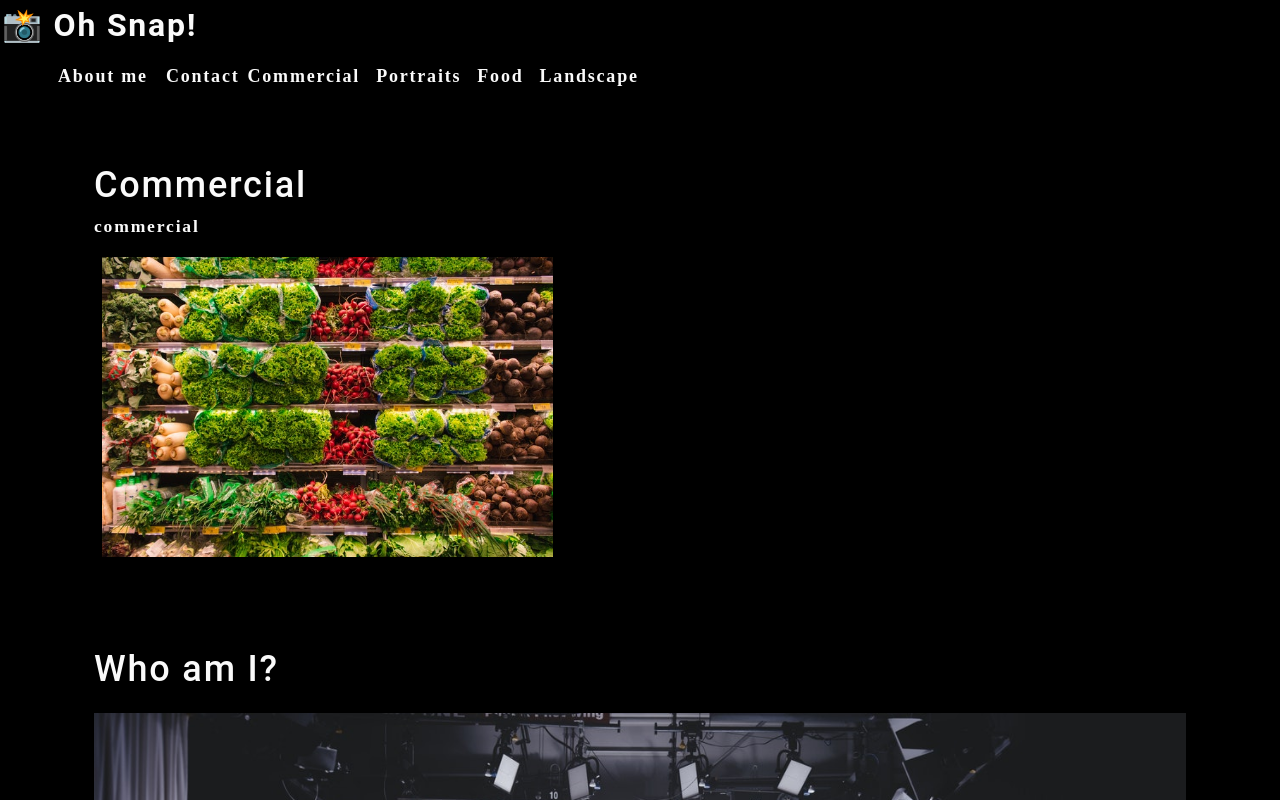
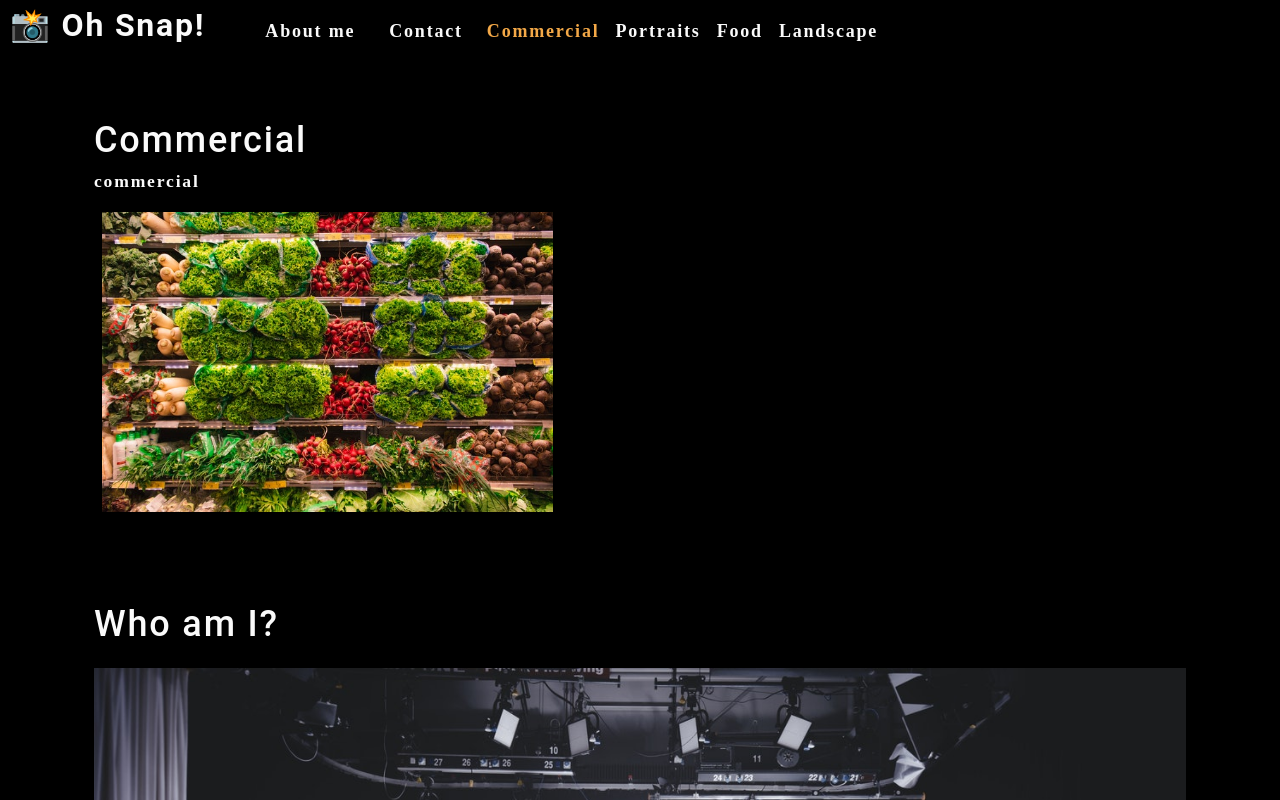
Before and after one commit to Tresha-Gaye/photo-port, a React (Create React App) app: page / in a window 1280 px wide. Shown: the top 800 px of the page. Built offline with nearby package versions, Linux system fonts and the light colour scheme.

Commit message:
added readt hooks to re-render pages

```diff
--- a/src/App.js
+++ b/src/App.js
@@ -1,16 +1,33 @@
-import React from 'react';
+import React, { useState } from 'react';
 import Nav from './components/Nav';
 import About from './components/About';
-import Gallery from "./components/Gallery";
+import Gallery from './components/Gallery';
 
 function App() {
+  const [categories] = useState([
+    {
+      name: 'commercial',
+      description: 'Photos of grocery stores, food trucks, and other commercial projects',
+    },
+    { name: 'portraits', description: 'Portraits of people in my life' },
+    { name: 'food', description: 'Delicious delicacies' },
+    { name: 'landscape', description: 'Fields, farmhouses, waterfalls, and the beauty of nature' },
+  ]);
+
+  const [currentCategory, setCurrentCategory] = useState(categories[0]);
 
   return (
     <div>
-      <Nav></Nav>
+      <Nav
+        categories={categories}
+        setCurrentCategory={setCurrentCategory}
+        currentCategory={currentCategory}
+      ></Nav>
       <main>
-        <Gallery></Gallery>
-        <About></About>
+        <div>
+          <Gallery></Gallery>
+          <About></About>
+        </div>
       </main>
     </div>
   );
--- a/src/components/Nav/index.js
+++ b/src/components/Nav/index.js
@@ -1,31 +1,24 @@
-import React from 'react';
+import React, { useEffect } from 'react';
+import { capitalizeFirstLetter } from '../../utils/helpers';
 
-function Nav() {
-    const categories = [
-        {
-          name: "Commercial",
-          description:
-            "Photos of grocery stores, food trucks, and other commercial projects",
-        },
-        { name: "Portraits", description: "Portraits of people in my life" },
-        { name: "Food", description: "Delicious delicacies" },
-        {
-          name: "Landscape",
-          description: "Fields, farmhouses, waterfalls, and the beauty of nature",
-        },
-      ];
+function Nav(props) {
 
-      function categorySelected(name) {
-        console.log(`${name} clicked`)
-      }
+  const {
+    categories = [],
+    setCurrentCategory,
+    currentCategory,
+  } = props;
+
+  useEffect(() => {
+    document.title = capitalizeFirstLetter(currentCategory.name);
+  }, [currentCategory]);
 
   return (
-    <header>
+    <header className="flex-row px-1">
       <h2>
         <a data-testid="link" href="/">
           <span role="img" aria-label="camera"> 📸</span> Oh Snap!
         </a>
-
       </h2>
       <nav>
         <ul className="flex-row">
@@ -34,16 +27,22 @@
               About me
             </a>
           </li>
-                <li>
+          <li className="mx-2">
             <span>Contact</span>
           </li>
           {categories.map((category) => (
             <li
-                        className="mx-1"
+              className={`mx-1 ${
+                currentCategory.name === category.name && 'navActive'
+                }`}
               key={category.name}
             >
-                        <span onClick={() => categorySelected(category.name)}>
-                            {category.name}
+              <span
+                onClick={() => {
+                  setCurrentCategory(category)
+                }}
+              >
+                {capitalizeFirstLetter(category.name)}
               </span>
             </li>
           ))}
```
Lines whose indentation alone changed are shown as unchanged.
